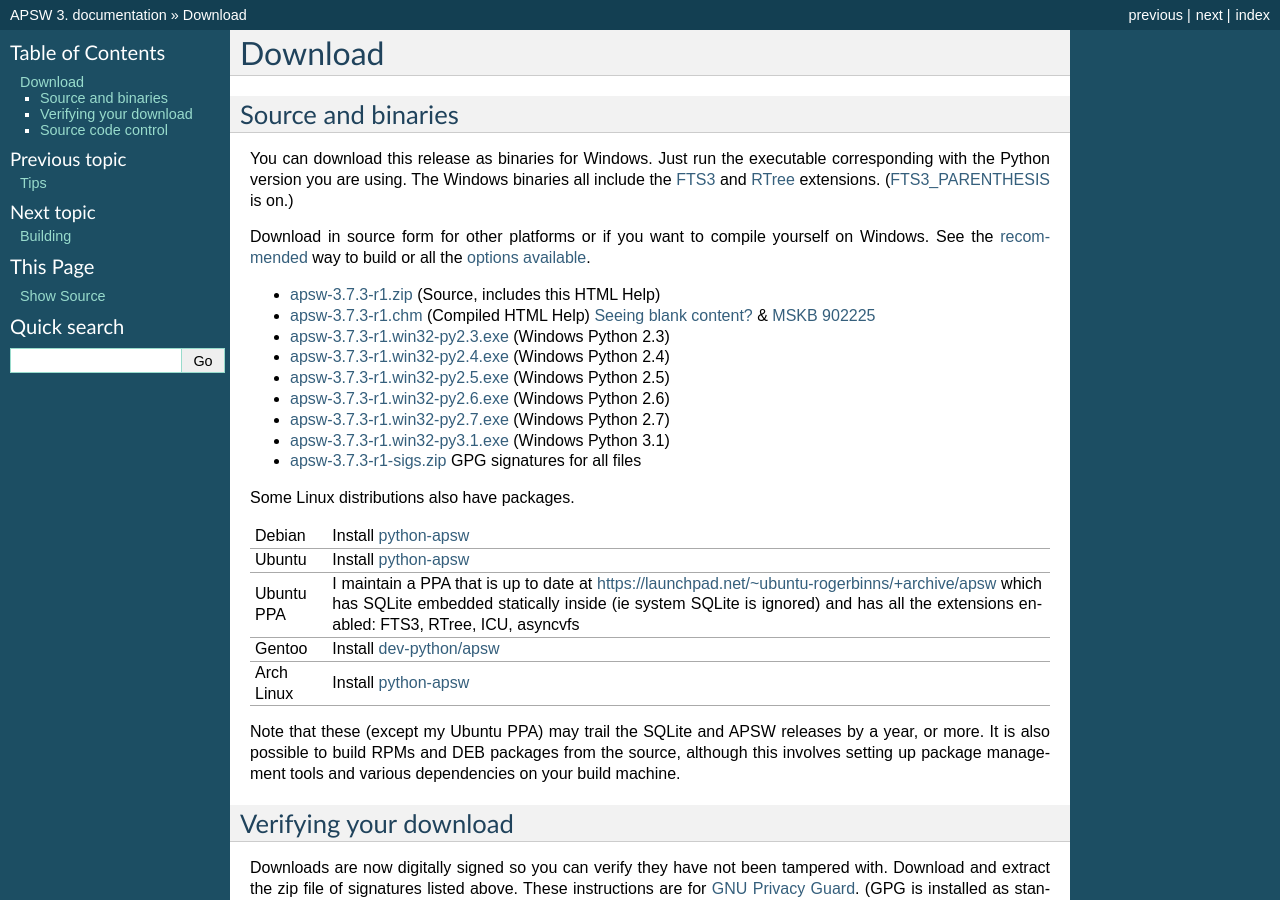
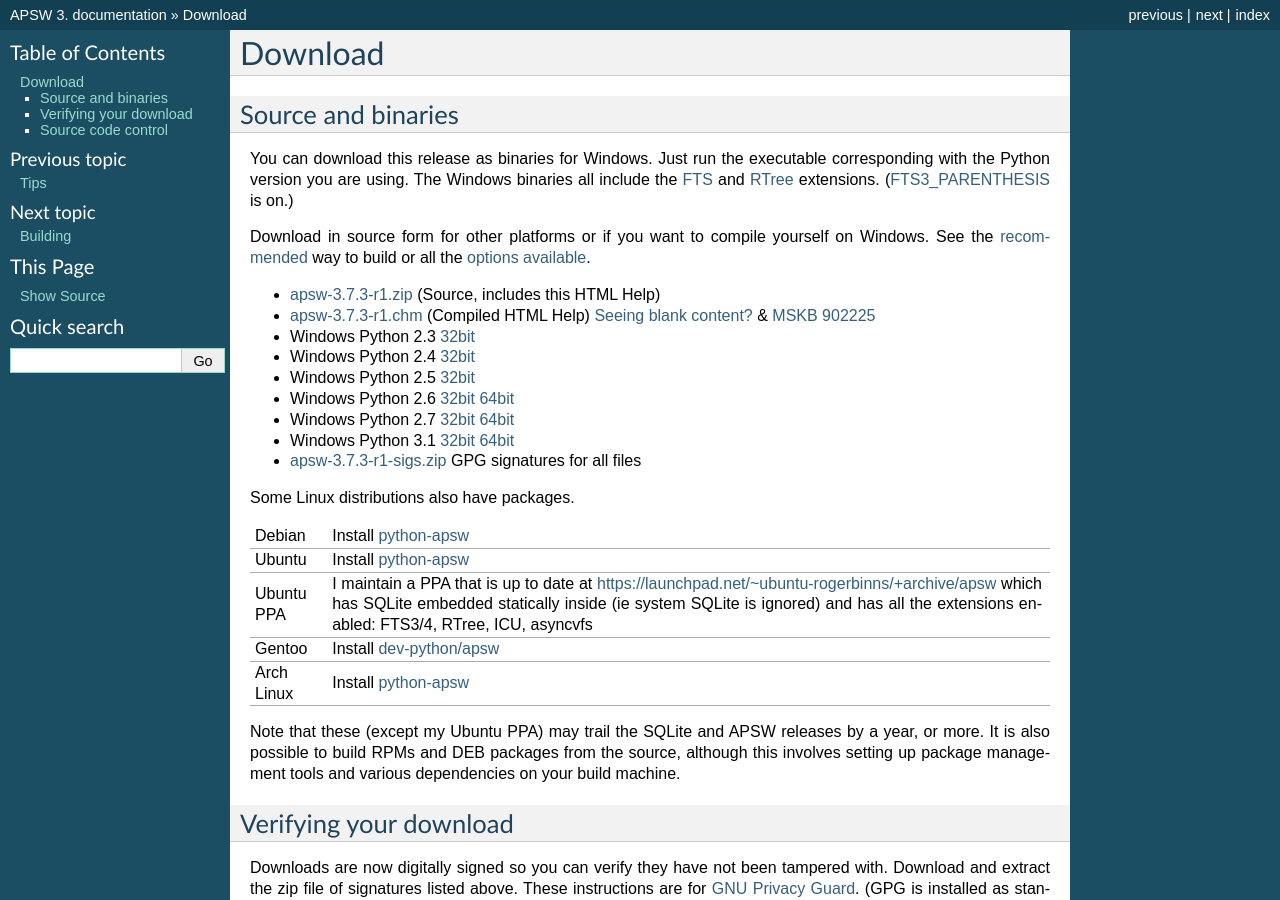
Before and after one commit to rogerbinns/apsw, a Sphinx documentation site: the page built from doc/download.rst, in a window 1280 px wide and 900 px high. Built offline with Sphinx 7.4.7, drawn with Linux system fonts in a browser that asks for light colours; pages that are not in the unit, such as notebooks, are missing from menus; the version number is read from the project's files by our own code.

Commit message:
FTS updates

```diff
--- a/doc/download.rst
+++ b/doc/download.rst
@@ -8,7 +8,7 @@
 
 You can download this release as binaries for Windows.  Just run the
 executable corresponding with the Python version you are using.  The
-Windows binaries all include the :ref:`FTS3 <ext-fts3>` and
+Windows binaries all include the :ref:`FTS <ext-fts3>` and
 :ref:`RTree <ext-rtree>` extensions.  (`FTS3_PARENTHESIS
 <http://www.sqlite.org/compile.html#enable_fts3_parenthesis>`_ is on.)
 
@@ -26,29 +26,29 @@
   <http://apsw.googlecode.com/files/apsw-3.7.3-r1.chm>`_
   (Compiled HTML Help) `Seeing blank content? <http://weblog.helpware.net/?p=36>`_ & `MSKB 902225 <http://support.microsoft.com/kb/902225/>`_
 
-* `apsw-3.7.3-r1.win32-py2.3.exe
-  <http://apsw.googlecode.com/files/apsw-3.7.3-r1.win32-py2.3.exe>`_
-  (Windows Python 2.3)
+* Windows Python 2.3 `32bit
+  <http://apsw.googlecode.com/files/apsw-3.7.3-r1.win32-py2.3.exe>`__
 
-* `apsw-3.7.3-r1.win32-py2.4.exe
-  <http://apsw.googlecode.com/files/apsw-3.7.3-r1.win32-py2.4.exe>`_
-  (Windows Python 2.4)
+* Windows Python 2.4 `32bit
+  <http://apsw.googlecode.com/files/apsw-3.7.3-r1.win32-py2.4.exe>`__
 
-* `apsw-3.7.3-r1.win32-py2.5.exe
-  <http://apsw.googlecode.com/files/apsw-3.7.3-r1.win32-py2.5.exe>`_
-  (Windows Python 2.5)
+* Windows Python 2.5 `32bit
+  <http://apsw.googlecode.com/files/apsw-3.7.3-r1.win32-py2.5.exe>`__
 
-* `apsw-3.7.3-r1.win32-py2.6.exe
-  <http://apsw.googlecode.com/files/apsw-3.7.3-r1.win32-py2.6.exe>`_
-  (Windows Python 2.6)
+* Windows Python 2.6 `32bit
+  <http://apsw.googlecode.com/files/apsw-3.7.3-r1.win32-py2.6.exe>`__
+  `64bit
+  <http://apsw.googlecode.com/files/apsw-3.7.3-r1.win-amd64-py2.6.exe>`__
 
-* `apsw-3.7.3-r1.win32-py2.7.exe
-  <http://apsw.googlecode.com/files/apsw-3.7.3-r1.win32-py2.7.exe>`_
-  (Windows Python 2.7)
+* Windows Python 2.7 `32bit
+  <http://apsw.googlecode.com/files/apsw-3.7.3-r1.win32-py2.7.exe>`__
+  `64bit
+  <http://apsw.googlecode.com/files/apsw-3.7.3-r1.win-amd64-py2.7.exe>`__
 
-* `apsw-3.7.3-r1.win32-py3.1.exe
-  <http://apsw.googlecode.com/files/apsw-3.7.3-r1.win32-py3.1.exe>`_
-  (Windows Python 3.1)
+* Windows Python 3.1 `32bit
+  <http://apsw.googlecode.com/files/apsw-3.7.3-r1.win32-py3.1.exe>`__
+  `64bit
+  <http://apsw.googlecode.com/files/apsw-3.7.3-r1.win-amd64-py3.1.exe>`__
 
 * `apsw-3.7.3-r1-sigs.zip
   <http://apsw.googlecode.com/files/apsw-3.7.3-r1-sigs.zip>`_
```
Also changed, not shown: other parts of doc/download.rst (+1 -1 lines).
